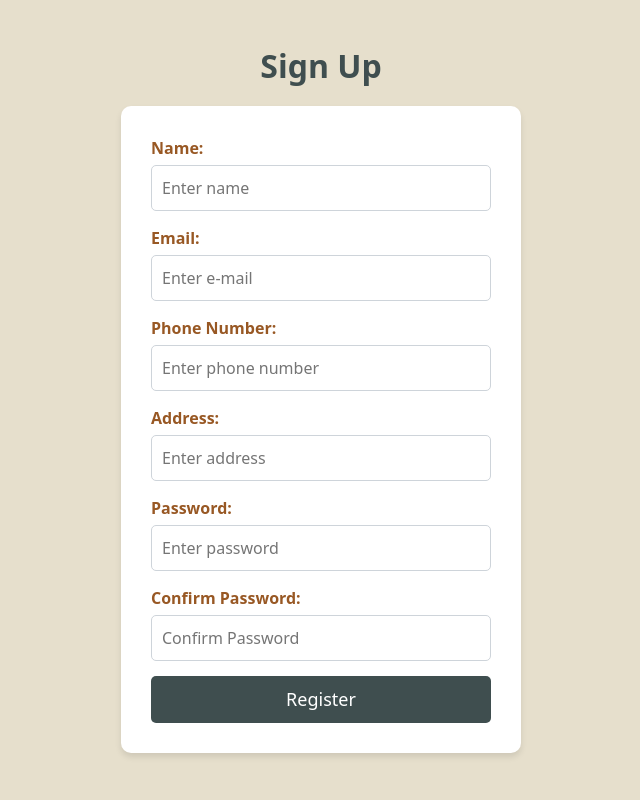
After one commit to Asmaa-Ghanem/Car-Rental-System, a PHP site: page /customer_registration/signup.html in a window 1280 px wide. The commit adds this page. Shown: the whole page, without its empty margins (319-959 px from the left). Run offline with PHP 8.4, Linux system fonts and the light colour scheme.

Commit message:
tested sign up

```diff
--- a/car_rental_system/customer_registration/login.html
+++ b/car_rental_system/customer_registration/login.html
@@ -6,7 +6,7 @@
     <meta name="viewport" content="width=device-width, initial-scale=1.0">
     <title>CarQuest - Login</title>
     <link href="https://cdn.jsdelivr.net/npm/bootstrap@5.3.0-alpha3/dist/css/bootstrap.min.css" rel="stylesheet">
-    <link href="styles.css" rel="stylesheet">
+    <link href="registration-styles.css" rel="stylesheet">
     <script>
         function validateForm() {
             var email = document.querySelector('input[name="email"]').value;
--- a/car_rental_system/customer_registration/styles.css
+++ b/car_rental_system/customer_registration/registration-styles.css
@@ -1,11 +1,17 @@
+html, body {
+    margin: 0;
+    padding: 0;
+}
+
 body {
     font-family: system-ui, -apple-system, BlinkMacSystemFont, 'Segoe UI', Roboto, Oxygen, Ubuntu, Cantarell, 'Open Sans', 'Helvetica Neue', sans-serif;
     background-color: #e6dfcc;
     display: flex;
     justify-content: center;
     align-items: center;
-    height: 100vh;
+    height: 100vh; /*remove if scrolling needed*/
     margin: 0;
+    overflow-y: auto;
 }
 
 h2 {
@@ -32,8 +38,7 @@ label {
     color: #985824;
 }
 
-input[type="email"],
-input[type="password"] {
+input {
     width: 100%;
     padding: 10px;
     margin-bottom: 15px;
--- /dev/null
+++ b/car_rental_system/customer_registration/signup.html
@@ -0,0 +1,102 @@
+<!DOCTYPE html>
+<html LANG='en'>
+
+<head>
+    <meta charset="UTF-8" />
+    <meta name="viewport" content="width=device-width, initial-scale=1.0">
+    <title>CarQuest - Sign Up</title>
+    <link href="https://cdn.jsdelivr.net/npm/bootstrap@5.3.0-alpha3/dist/css/bootstrap.min.css" rel="stylesheet">
+    <link href="registration-styles.css" rel="stylesheet">
+    <script>
+
+        function validateEmail(email) {
+            const emailPattern = /^[^\s@]+@[^\s@]+\.[^\s@]+$/; // Valid email format
+            return emailPattern.test(email);
+        }
+
+        function validateForm() {
+            const name = document.querySelector('input[name="name"]').value.trim();
+            const email = document.querySelector('input[name="email"]').value.trim();
+            const phone = document.querySelector('input[name="phone"]').value.trim();
+            const address = document.querySelector('input[name="address"]').value.trim();
+            const password = document.querySelector('input[name="password"]').value;
+            const confirmPassword = document.querySelector('input[name="confirm-password"]').value;
+
+            if (!name) {
+                alert("Name can't be empty!");
+                return false;
+            }
+
+            if (!email) {
+                alert("Email can't be empty!");
+                return false;
+            }
+            if (!validateEmail(email)) {
+                alert("Please enter a valid email address!");
+                return false;
+            }
+
+            if (!phone) {
+                alert("Phone number can't be empty!");
+                return false;
+            }
+            if (!/^\d{11}$/.test(phone)) {
+                alert("Phone number must be 11 digits!");
+                return false;
+            }
+
+            if (!address) {
+                alert("Address can't be empty!");
+                return false;
+            }
+
+            if (!password) {
+                alert("Password can't be empty!");
+                return false;
+            }
+            if (password.length < 8) {
+                alert("Password must be at least 8 characters long!");
+                return false;
+            }
+
+            if (password !== confirmPassword) {
+                alert("Passwords do not match!");
+                return false;
+            }
+
+            return true;
+        }
+
+    </script>
+
+</head>
+
+<body>
+    <div class="container">
+        <h2>Sign Up</h2>
+        <form action="/signup.php" method="POST" onsubmit="return validateForm()">
+            <label for="name">Name: </label>
+            <input type="text" name="name" placeholder="Enter name">
+
+            <label for="email">Email: </label>
+            <input type="email" name="email" placeholder="Enter e-mail">
+
+            <label for="phone">Phone Number: </label>
+            <input type="tel" name="phone" placeholder="Enter phone number" pattern="[0-9]{11}" required>
+
+            <label for="address">Address: </label>
+            <input type="text" name="address" placeholder="Enter address">
+
+            <label for="password">Password: </label>
+            <input type="password" name="password" placeholder="Enter password">
+
+            <label for="confirm-password">Confirm Password: </label>
+            <input type="password" name="confirm-password" placeholder="Confirm Password">
+
+            <button type="submit">Register</button>
+
+        </form>
+    </div>
+</body>
+
+</html>
```
Also changed, not shown: car_rental_system/customer_registration/signup.php (added, +46 -0 lines), car_rental_system/customer_registration/output/login.png (renamed from car_rental_system/customer_registration/image.png), car_rental_system/customer_registration/output/signup.png (added).
